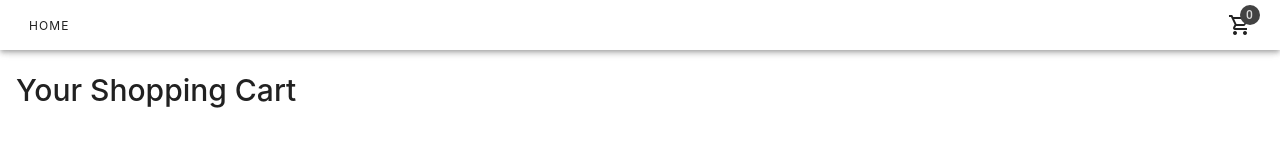
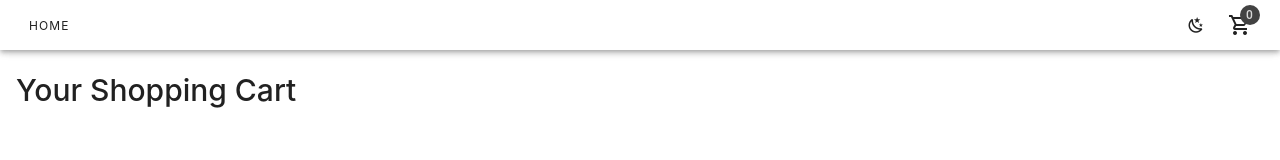
Before and after one commit to arsenyeghiazarian/ecwid-task, a Vue app: page /cart in a window 1280 px wide. Shown: the top 160 px of the page. Built offline with nearby package versions, Linux system fonts and the light colour scheme; the HTML template or start-up script is replaced by a standard one.

Commit message:
Add theme toggle and custom Vuetify themes

```diff
--- a/src/components/AppHeader.vue
+++ b/src/components/AppHeader.vue
@@ -1,13 +1,23 @@
 <script setup lang="ts">
   import CartIcon from '@/components/CartIcon.vue';
+  import { useTheme } from 'vuetify';
+  import { computed } from 'vue';
+
+  const theme = useTheme();
+  const isDark = computed(() => theme.global.name.value === 'dark');
 </script>
 
 <template>
   <v-app-bar :elevation="4" height="50">
-    <v-container fluid>
+    <v-container fluid class="py-0">
       <div class="d-flex align-center">
         <v-btn to="/" size="small">Home</v-btn>
         <v-spacer></v-spacer>
+        <v-btn
+          :icon="isDark ? 'mdi-weather-sunny' : 'mdi-weather-night'"
+          size="small"
+          @click="theme.toggle()"
+        ></v-btn>
         <cart-icon></cart-icon>
       </div>
     </v-container>
--- a/src/plugins/vuetify.ts
+++ b/src/plugins/vuetify.ts
@@ -8,7 +8,33 @@ import '@/assets/main.css';
 const vuetify = createVuetify({
   components,
   directives,
-  theme: { defaultTheme: 'light' },
+  theme: {
+    defaultTheme: 'light',
+    themes: {
+      light: {
+        colors: {
+          primary: '#1976D2',
+          secondary: '#424242',
+          accent: '#82B1FF',
+          error: '#FF5252',
+          info: '#2196F3',
+          success: '#4CAF50',
+          warning: '#FB8C00',
+        },
+      },
+      dark: {
+        colors: {
+          primary: '#2196F3',
+          secondary: '#424242',
+          accent: '#FF4081',
+          error: '#FF5252',
+          info: '#2196F3',
+          success: '#4CAF50',
+          warning: '#FB8C00',
+        },
+      },
+    },
+  },
   icons: { defaultSet: 'mdi', aliases, sets: { mdi } },
 });
 
```
Also changed, not shown: src/components/ProductListItemSkeleton.vue (line endings or trailing spaces), src/types/vuetify.d.ts (line endings or trailing spaces).
